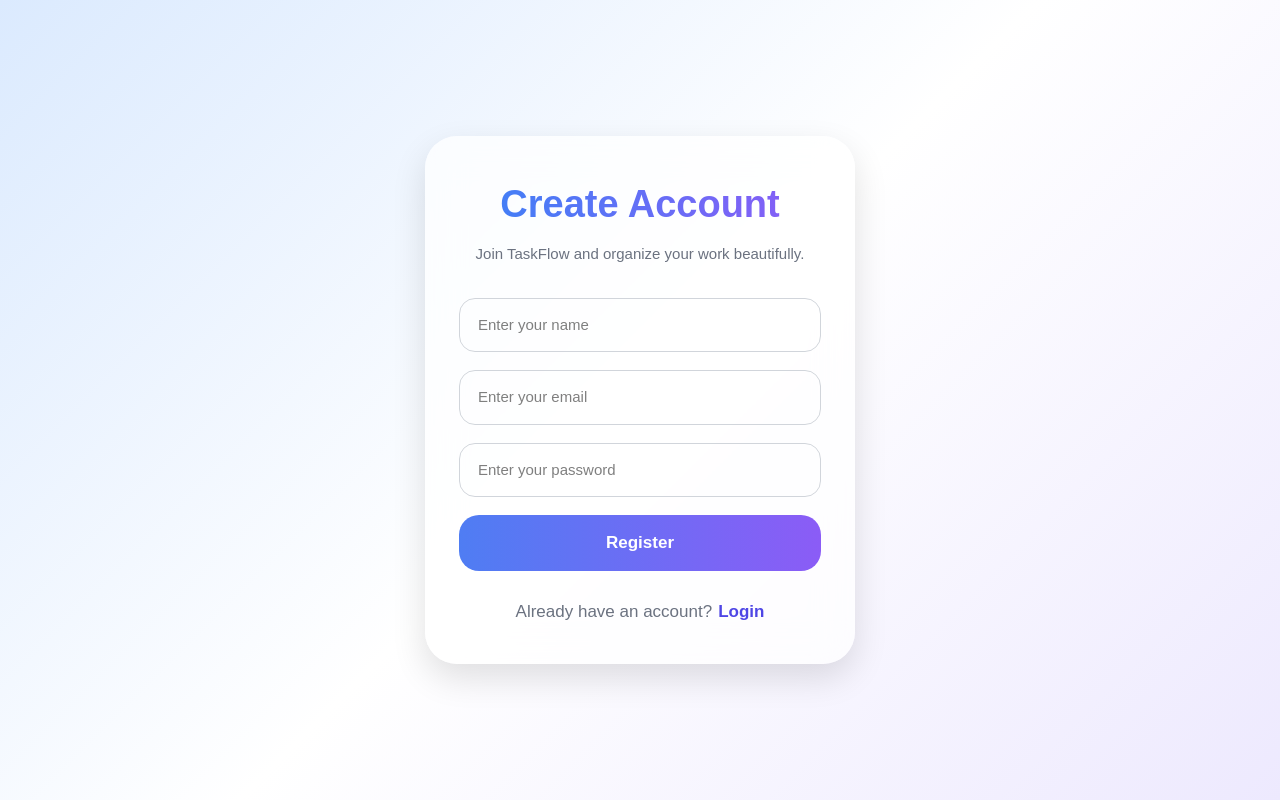
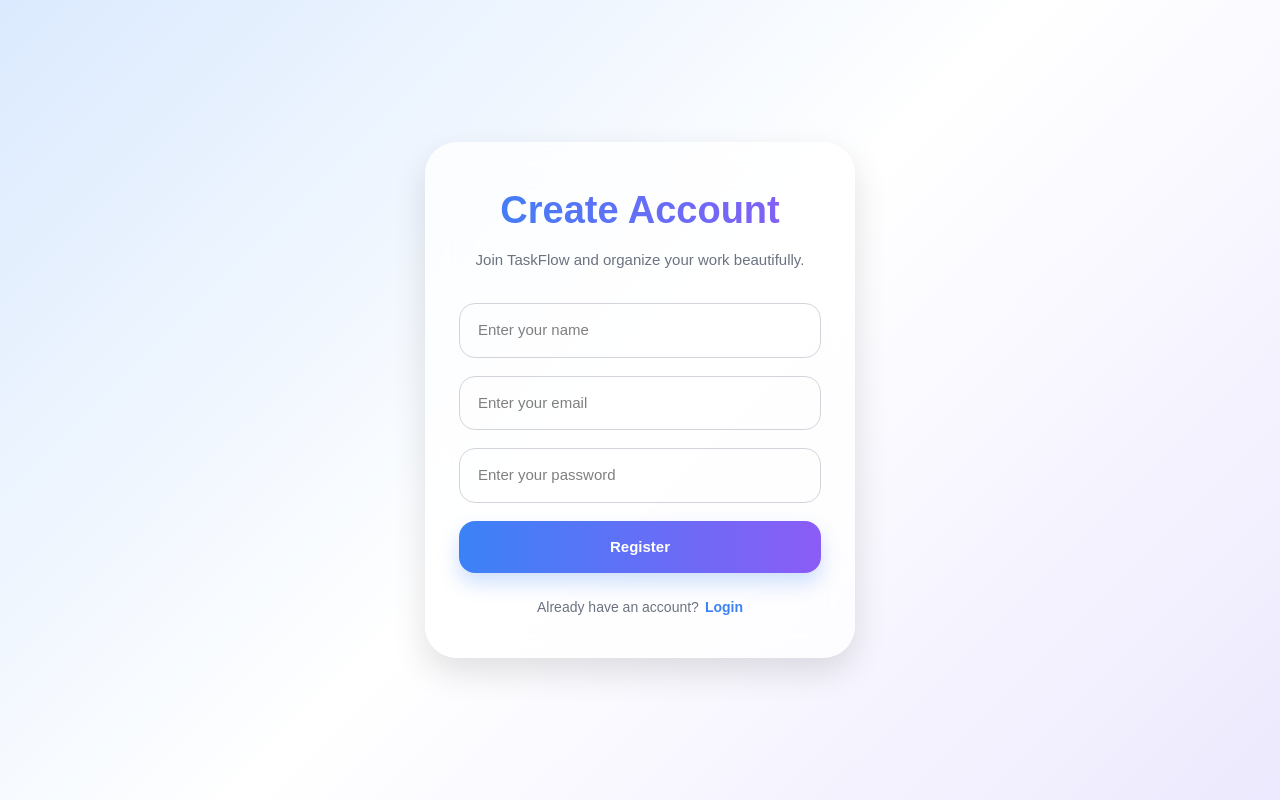
Before and after one commit to Kaveri7674/taskflow, a React (Vite) app in the folder client/: page /register in a window 1280 px wide. Built offline with nearby package versions, Linux system fonts and the light colour scheme.

Commit message:
fixed deployed backend api

```diff
--- a/client/src/pages/Dashboard.jsx
+++ b/client/src/pages/Dashboard.jsx
@@ -68,7 +68,7 @@ function Dashboard() {
     try {
 
       const res = await axios.get(
-         "/api/tasks",
+         "https://taskflow-z83b.onrender.com/api/tasks",
         {
           headers: {
             Authorization: `Bearer ${token}`,
@@ -108,7 +108,7 @@ function Dashboard() {
     try {
 
       await axios.post(
-           "/api/tasks",
+           "https://taskflow-z83b.onrender.com/api/tasks",
         {
           title,
           priority,
@@ -156,7 +156,7 @@ function Dashboard() {
     try {
 
       await axios.put(
-        `/api/tasks/${id}`,
+        `https://taskflow-z83b.onrender.com/api//tasks/${id}`,
         {},
         {
            headers: {
@@ -190,7 +190,7 @@ function Dashboard() {
     try {
 
       await axios.delete(
-        `/api/tasks/${id}`,
+        `https://taskflow-z83b.onrender.com/api/tasks/${id}`,
         {
            headers: {
             Authorization: `Bearer ${token}`,
@@ -239,7 +239,7 @@ function Dashboard() {
     try {
 
       await axios.patch(
-        `/api/tasks/${editingTask._id}`,
+        `https://taskflow-z83b.onrender.com/api/tasks/${editingTask._id}`,
         {
           title: editTitle,
           priority: editPriority,
--- a/client/src/pages/Login.jsx
+++ b/client/src/pages/Login.jsx
@@ -55,7 +55,7 @@ function Login() {
     try {
 
       const res = await axios.post(
-          "http://localhost:5000/api/auth/login",
+          "https://taskflow-z83b.onrender.com/api/auth/login",
           formData
         );
 
@@ -398,9 +398,10 @@ function Login() {
 
 
           <form
-            onSubmit={handleSubmit}
-            className="auth-form"
-          >
+               onSubmit={handleSubmit}
+               className="auth-form"
+               autoComplete="off"
+             >
 
             <input
               type="email"
@@ -408,6 +409,7 @@ function Login() {
               placeholder="Enter email"
               className="auth-input"
               onChange={handleChange}
+              autoComplete="off"
             />
 
             <input
@@ -416,6 +418,7 @@ function Login() {
               placeholder="Enter password"
               className="auth-input"
               onChange={handleChange}
+              autoComplete="new-password"
             />
 
 
--- a/client/src/pages/Register.jsx
+++ b/client/src/pages/Register.jsx
@@ -41,7 +41,7 @@ function Register() {
     try {
 
       const res = await axios.post(
-        "/api/auth/register",
+        "https://taskflow-z83b.onrender.com/api/auth/register",
         formData
       );
 
--- a/client/src/styles/auth.css
+++ b/client/src/styles/auth.css
@@ -126,74 +126,71 @@
 /* BUTTON */
 
  .auth-btn{
+            width:100%;
 
-  width: 100%;
+            padding:15px;
 
-  border: none;
+            border:none;
 
-  cursor: pointer;
+            border-radius:16px;
 
-  padding: 15px;
+            cursor:pointer;
 
-  border-radius: 20px;
+            font-size:15px;
+            font-weight:700;
+
+            color:white;
 
             background:
               linear-gradient(
                 to right,
-      #4f7df3,
+                #3b82f6,
                 #8b5cf6
               );
 
-  color: white;
+            transition:0.25s ease;
 
-  font-size: 17px;
-  font-weight: 700;
-
-  transition: 0.3s ease;
+            box-shadow:
+              0 10px 20px rgba(59,130,246,0.25);
           }
 
+
 .auth-btn:hover{
-
             transform:
-    translateY(-2px);
+              translateY(-2px)
+              scale(1.02);
 
             box-shadow:
-    0 12px 24px rgba(99,102,241,0.25);
+              0 18px 30px rgba(59,130,246,0.32);
           }
-
 
 /* FOOTER */
 
           .auth-footer{
+            margin-top:24px;
 
-  margin-top: 28px;
+            text-align:center;
 
-  text-align: center;
+            font-size:14px;
 
-  color: #6b7280;
-
-  font-size: 17px;
+            color:#6b7280;
           }
 
 
 /* LINK */
 
 .auth-link{
+            color:#3b82f6;
 
-  margin-left: 6px;
+            font-weight:700;
 
-  color: #4f46e5;
+            margin-left:6px;
 
-  font-weight: 700;
-
-  cursor: pointer;
-
-  transition: 0.25s ease;
+            cursor:pointer;
           }
 
 .auth-link:hover{
-
-  color: #7c3aed;
+      color:#8b5cf6;
 }
 
 
```
Lines whose indentation alone changed are shown as unchanged.
